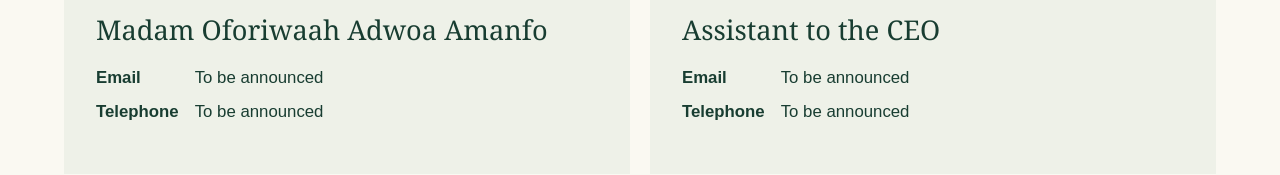
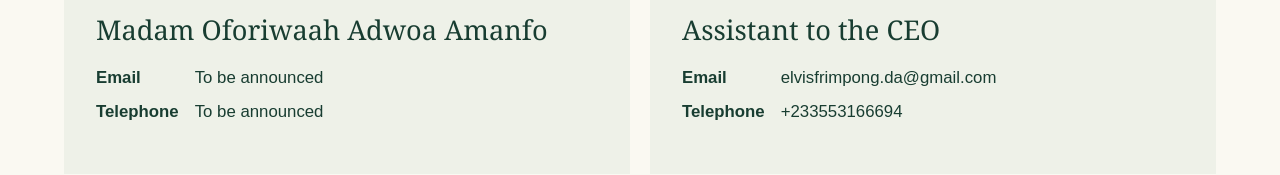
Before and after one commit to elvisfrimpong-da/vinos-farms, a plain HTML site: page index.html in a window 1280 px wide. Shown: the part 2741-2916 px from the top of the page. Drawn offline with Linux system fonts and the light colour scheme.

Commit message:
Update contact details for assistant to the CEO

```diff
--- a/index.html
+++ b/index.html
@@ -92,8 +92,8 @@
       <p class="eyebrow">Farm office</p>
       <h3>Assistant to the CEO</h3>
       <!-- Add the assistant’s name above and public contact details below. -->
-      <dl><dt>Email</dt><dd>To be announced</dd>
-          <dt>Telephone</dt><dd>To be announced</dd></dl>
+      <dl><dt>Email</dt><dd>elvisfrimpong.da@gmail.com</dd>
+          <dt>Telephone</dt><dd>+233553166694</dd></dl>
     </article>
   </div>
 </section>
```
